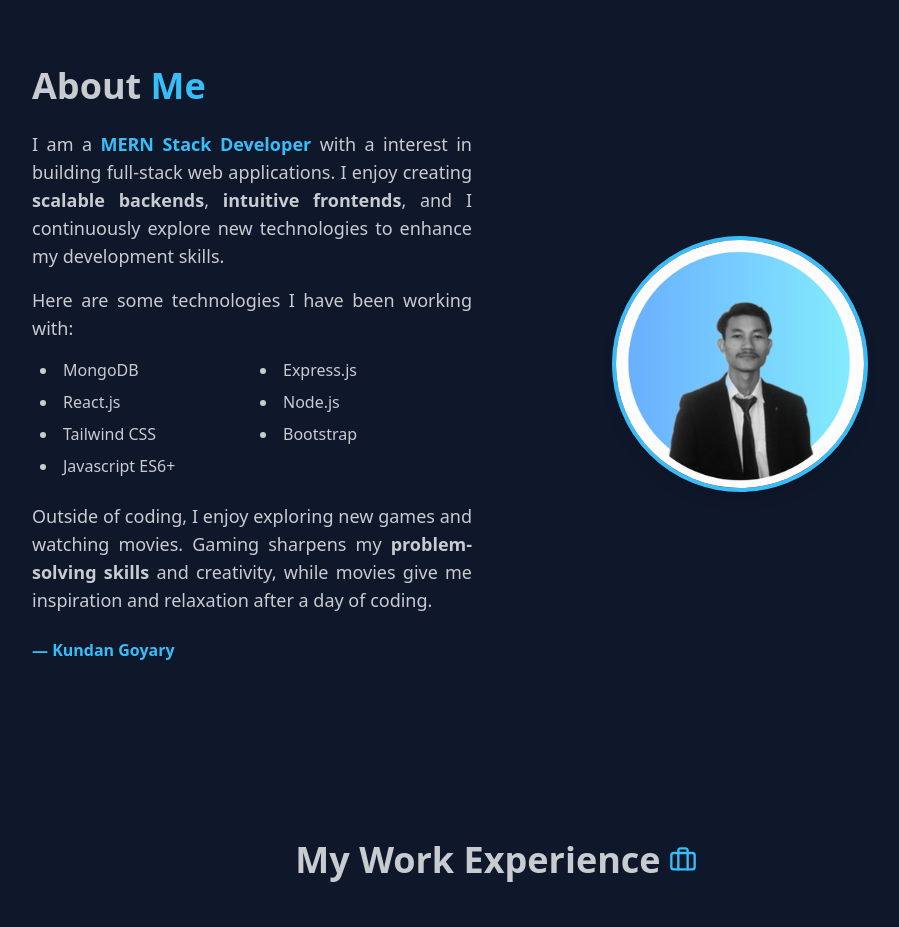
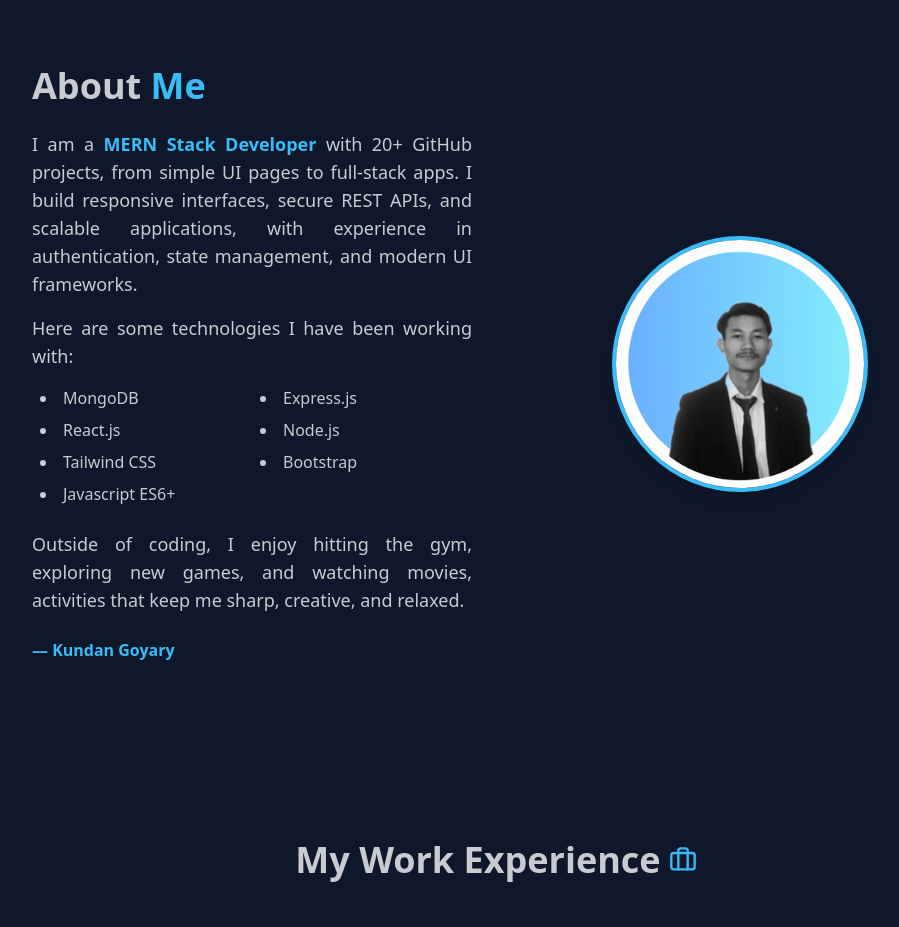
Before and after one commit to Kundan696922/portfolio-3, a React (Vite) app: page / in a window 1280 px wide. Shown: the part 860-1787 px from the top of the page, without its empty margins (144-1043 px from the left). Built offline with nearby package versions, Linux system fonts and the light colour scheme.

Commit message:
new about me

```diff
--- a/src/sections/AboutSection.jsx
+++ b/src/sections/AboutSection.jsx
@@ -20,11 +20,10 @@ const AboutSection = () => {
               <span className="font-semibold text-primary">
                 MERN Stack Developer
               </span>{" "}
-              with a interest in building full-stack web applications. I enjoy
-              creating <span className="font-semibold">scalable backends</span>,{" "}
-              <span className="font-semibold">intuitive frontends</span>, and I
-              continuously explore new technologies to enhance my development
-              skills.
+              with 20+ GitHub projects, from simple UI pages to full-stack apps.
+              I build responsive interfaces, secure REST APIs, and scalable
+              applications, with experience in authentication, state management,
+              and modern UI frameworks.
             </p>
 
             <p className="text-sm md:text-base lg:text-lg leading-relaxed mb-4 text-justify">
@@ -32,7 +31,10 @@ const AboutSection = () => {
             </p>
 
             {/* Skills List */}
-            <ul className="list-disc list-inside grid grid-cols-2 gap-2 mb-6 pl-2" data-aos="fade-up">
+            <ul
+              className="list-disc list-inside grid grid-cols-2 gap-2 mb-6 pl-2"
+              data-aos="fade-up"
+            >
               <li>MongoDB</li>
               <li>Express.js</li>
               <li>React.js</li>
@@ -43,11 +45,9 @@ const AboutSection = () => {
             </ul>
 
             <p className="text-sm md:text-base lg:text-lg leading-relaxed text-justify">
-              Outside of coding, I enjoy exploring new games and watching
-              movies. Gaming sharpens my{" "}
-              <span className="font-semibold">problem-solving skills</span> and
-              creativity, while movies give me inspiration and relaxation after
-              a day of coding.
+              Outside of coding, I enjoy hitting the gym, exploring new games,
+              and watching movies, activities that keep me sharp, creative, and
+              relaxed.
             </p>
 
             <p className="mt-6 font-semibold text-primary text-center md:text-left">
```
